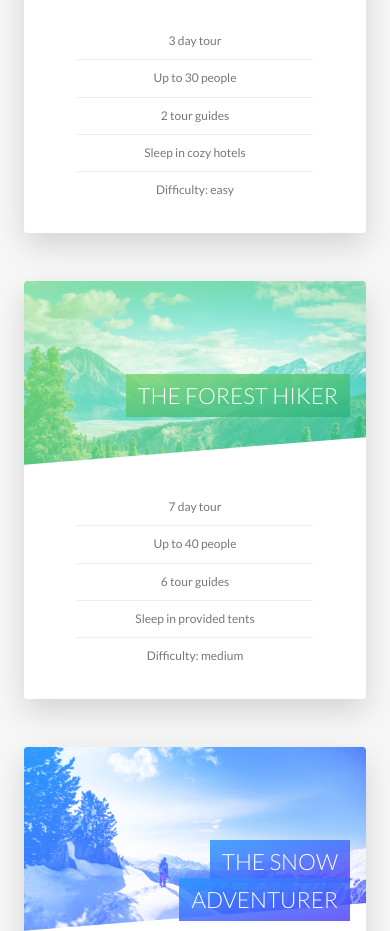
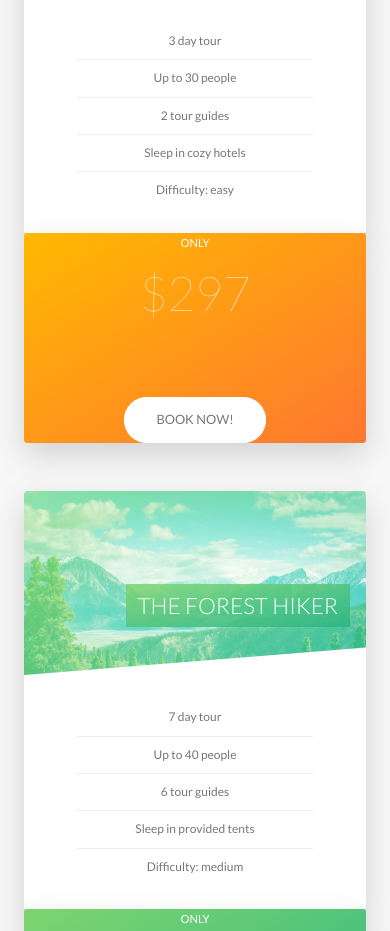
Before and after one commit to yoichimichael/natours, a website: page index.html in a window 390 px wide. Shown: the part 2827-3758 px from the top of the page. Drawn offline with Linux system fonts and the light colour scheme.

Commit message:
more media query adjustments to _card.scss

```diff
--- a/sass/components/_card.scss
+++ b/sass/components/_card.scss
@@ -224,138 +224,20 @@
     }
 
     // FRONT SIDE STYLING
-    &__picture {
-      background-size: cover;
-      height: 23rem;
-      background-blend-mode: screen;
-      // adds similar polygon shape as preceding sections
-      -webkit-clip-path: polygon(0 0, 100% 0, 100% 85%, 0 100%);
-      clip-path: polygon(0 0, 100% 0, 100% 85%, 0 100%);
-
-      // these might not be needed anymore; see notes
-      // rounds edges of card images that are sharp due to overflow
-      border-top-left-radius: 3px;
-      border-top-right-radius: 3px;
-
-
-      &--1 {
-        background-image:
-          linear-gradient(
-            to right bottom,
-            $color-secondary-light,
-            $color-secondary-dark
-          ),
-          url(../img/nat-5.jpg);
-      }
-      &--2 {
-        background-image:
-        linear-gradient(
-          to right bottom,
-          $color-primary-light,
-          $color-primary-dark
-        ),
-        url(../img/nat-6.jpg);
-      }
-
-      &--3 {
-        background-image:
-        linear-gradient(
-          to right bottom,
-          $color-tertiary-light,
-          $color-tertiary-dark
-        ),
-        url(../img/nat-7.jpg);
-      }
-
-
-    }
-    &__heading {
-      font-size: 2.8rem;
-      font-weight: 300;
-      text-transform: uppercase;
-      text-align: right;
-      color: $color-white;
-      position: absolute;
-      top: 12rem;
-      right: 2rem;
-      width: 75%;
-    }
-
-    // this is not nested under above because it should be treated as its own element
-    &__heading-span {
-      padding: 1rem 1.5rem;
-      // adds same padding to breaks in h4 text
-      -webkit-box-decoration-break: clone;
-      box-decoration-break: clone;
-
-      &--1 {
-        background-image: linear-gradient(
-          to right bottom,
-          rgba($color-secondary-light, .85),
-          rgba($color-secondary-dark, .85)
-        );
-      }
-
-      &--2 {
-        background-image: linear-gradient(
-          to right bottom,
-          rgba($color-primary-light, .85),
-          rgba($color-primary-dark, .85)
-        );
-      }
-
-      &--3 {
-        background-image: linear-gradient(
-          to right bottom,
-          rgba($color-tertiary-light, .85),
-          rgba($color-tertiary-dark, .85)
-        );
-      }
-
-    }
-    &__details {
-      padding: 3rem;
-
-      ul {
-        list-style: none;
-        width: 80%;
-        margin: 0 auto;
-
-        li {
-          text-align: center;
-          font-size: 1.5rem;
-          padding: 1rem;
-
-          &:not(:last-child){
-            border-bottom: 1px solid $color-primary-light-2;
-          }
-        }
-      }
-    }
-
     &__cta {
-      position: absolute;
-      top: 50%;
-      left: 50%;
-      transform: translate(-50%, -50%);
-      width: 90%;
-      text-align: center;
+      position: relative;
+      top: 0;
+      left: 0;
+      transform: translate(0);
+      width: 100%;
     }
 
     &__price-box {
-      text-align: center;
-      color: $color-white;
       margin-bottom: 8rem;
-    }
-
-    &__price-only {
-      font-size: 1.4rem;
-      text-transform: uppercase;
     }
 
     &__price-value {
       font-size: 6rem;
-      font-weight: 100;
     }
   }
 }
```
Also changed, not shown: css/style.css.
